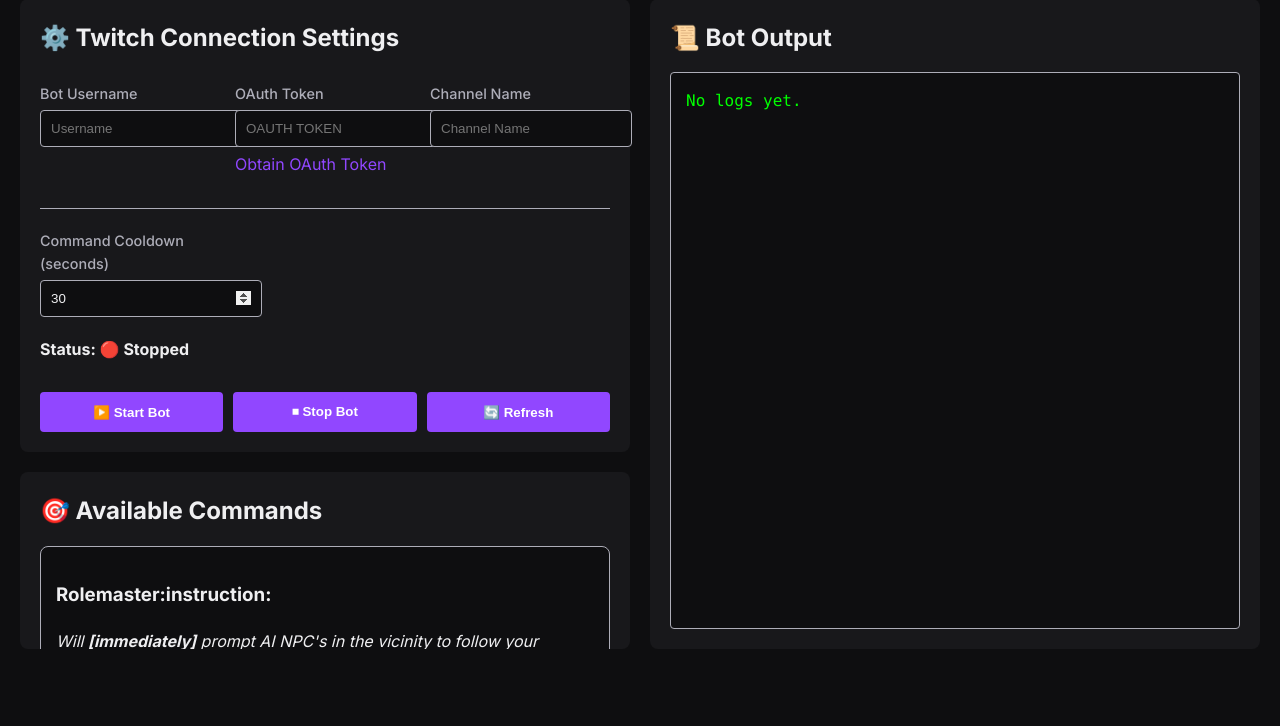
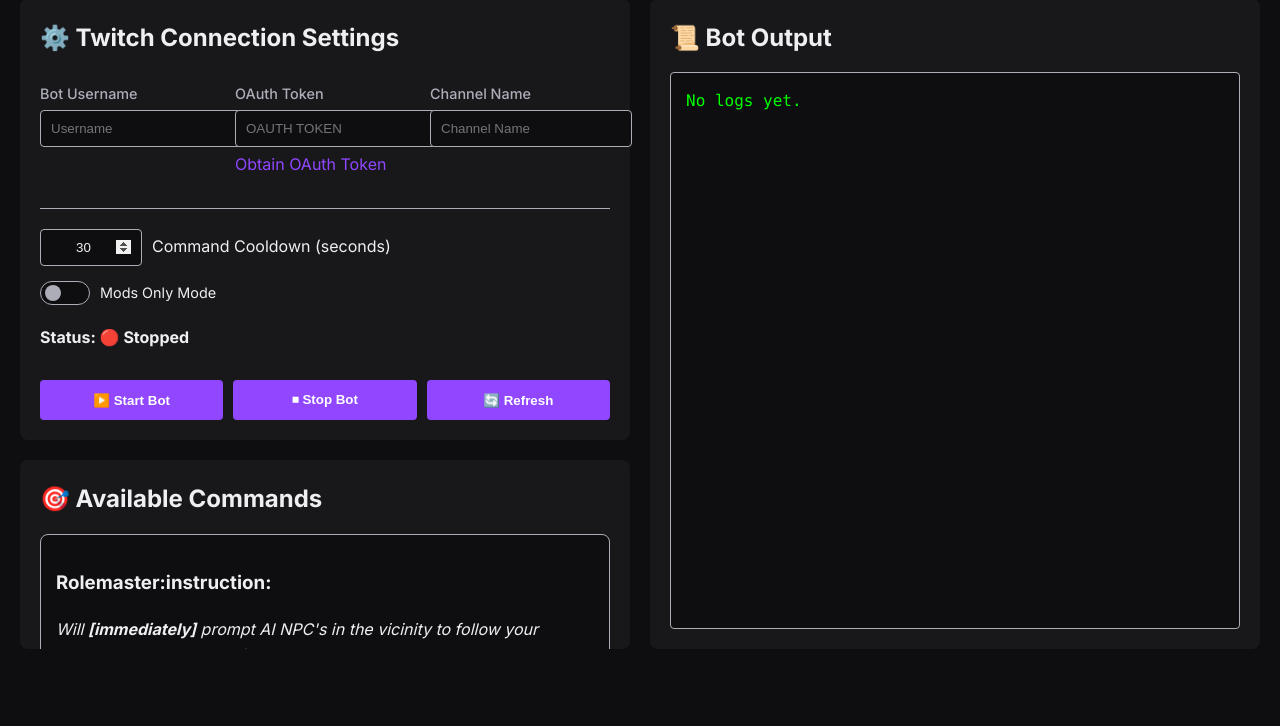
Before and after one commit to Dwemer-Dynamics/CHIM-Twitch-Bot, a PHP site: page / in a window 1280 px wide. Shown: the part 114-840 px from the top of the page. Run offline with PHP 8.4, Linux system fonts and the light colour scheme.

Commit message:
Mods only mode

```diff
--- a/index.php
+++ b/index.php
@@ -23,6 +23,7 @@ if ($_SERVER['REQUEST_METHOD'] === 'POST') {
             "TBOT_OAUTH" => trim($_POST['tbot_oauth']),
             "TBOT_CHANNEL" => trim($_POST['tbot_channel']),
             "TBOT_COOLDOWN" => trim($_POST['tbot_cooldown']),
+            "TBOT_MODS_ONLY" => isset($_POST['tbot_mods_only']) ? "1" : "0",
         ];
         file_put_contents($env_file, json_encode($env_vars));
     }
@@ -32,7 +33,11 @@ if ($_SERVER['REQUEST_METHOD'] === 'POST') {
             echo "⚠️ Bot is already running!";
         } else {
             // Set environment variables and start the bot
-            $env_command = "TBOT_USERNAME='{$env_vars["TBOT_USERNAME"]}' TBOT_OAUTH='{$env_vars["TBOT_OAUTH"]}' TBOT_CHANNEL='{$env_vars["TBOT_CHANNEL"]}' TBOT_COOLDOWN='{$env_vars["TBOT_COOLDOWN"]}'";
+            $env_command = "TBOT_USERNAME='{$env_vars["TBOT_USERNAME"]}' "
+                        . "TBOT_OAUTH='{$env_vars["TBOT_OAUTH"]}' "
+                        . "TBOT_CHANNEL='{$env_vars["TBOT_CHANNEL"]}' "
+                        . "TBOT_COOLDOWN='{$env_vars["TBOT_COOLDOWN"]}' "
+                        . "TBOT_MODS_ONLY='{$env_vars["TBOT_MODS_ONLY"]}'";
             $command = "$env_command php $bot_script > $log_file 2>&1 & echo $!";
             error_log($command);
             $pid = shell_exec($command);
@@ -113,9 +118,16 @@ $log_content = file_exists($log_file) ? array_slice(file($log_file), -25) : [];
                 </div>
 
                 <div class="settings-group">
-                    <div class="input-container">
+                    <div class="cooldown-container">
+                        <input type="number" id="cooldown" name="tbot_cooldown" placeholder="30" min="0" value="<?= htmlspecialchars($env_vars['TBOT_COOLDOWN'] ?? '30') ?>" required>
                         <label for="cooldown">Command Cooldown (seconds)</label>
-                        <input type="number" id="cooldown" name="tbot_cooldown" placeholder="30" min="0" value="<?= htmlspecialchars($env_vars['TBOT_COOLDOWN'] ?? '30') ?>" required>
+                    </div>
+                    <div class="toggle-container">
+                        <label class="toggle-switch">
+                            <input type="checkbox" name="tbot_mods_only" <?= ($env_vars['TBOT_MODS_ONLY'] ?? '0') === '1' ? 'checked' : '' ?>>
+                            <span class="toggle-slider"></span>
+                        </label>
+                        <span class="toggle-label">Mods Only Mode</span>
                     </div>
                 </div>
 
--- a/main.css
+++ b/main.css
@@ -102,6 +102,20 @@ input {
     transition: border-color 0.3s ease;
 }
 
+input[type="number"] {
+    background-color: var(--twitch-dark);
+    border: 1px solid var(--twitch-gray);
+    color: var(--twitch-light);
+    padding: 10px;
+    border-radius: 4px;
+    transition: border-color 0.3s ease;
+}
+
+input[type="number"]::-webkit-inner-spin-button,
+input[type="number"]::-webkit-outer-spin-button {
+    opacity: 1;
+}
+
 .button-group {
     display: flex;
     gap: 10px;
@@ -190,24 +204,83 @@ a:hover {
     margin-top: 20px;
     padding-top: 20px;
     border-top: 1px solid var(--twitch-gray);
+    display: flex;
+    flex-direction: column;
+    gap: 15px;
 }
 
-.settings-group .input-container {
-    max-width: 200px;
+.cooldown-container {
+    display: flex;
+    align-items: center;
+    gap: 10px;
 }
 
-input[type="number"] {
-    width: 100%;
-    min-width: 0;
-    background-color: var(--twitch-dark);
-    border: 1px solid var(--twitch-gray);
-    color: var(--twitch-light);
-    padding: 10px;
-    border-radius: 4px;
-    transition: border-color 0.3s ease;
+.cooldown-container input {
+    width: 80px;
+    text-align: center;
 }
 
-input[type="number"]::-webkit-inner-spin-button,
-input[type="number"]::-webkit-outer-spin-button {
-    opacity: 1;
+.cooldown-container label {
+    order: 2;
+    margin: 0;
 }
+
+.toggle-container {
+    display: flex;
+    align-items: center;
+    gap: 10px;
+}
+
+.toggle-switch {
+    position: relative;
+    display: inline-block;
+    width: 50px;
+    height: 24px;
+}
+
+.toggle-switch input {
+    opacity: 0;
+    width: 0;
+    height: 0;
+}
+
+.toggle-slider {
+    position: absolute;
+    cursor: pointer;
+    top: 0;
+    left: 0;
+    right: 0;
+    bottom: 0;
+    background-color: var(--twitch-dark);
+    transition: .4s;
+    border-radius: 24px;
+    border: 1px solid var(--twitch-gray);
+}
+
+.toggle-slider:before {
+    position: absolute;
+    content: "";
+    height: 16px;
+    width: 16px;
+    left: 4px;
+    bottom: 3px;
+    background-color: var(--twitch-gray);
+    transition: .4s;
+    border-radius: 50%;
+}
+
+input:checked + .toggle-slider {
+    background-color: var(--twitch-purple);
+    border-color: var(--twitch-purple);
+}
+
+input:checked + .toggle-slider:before {
+    transform: translateX(26px);
+    background-color: white;
+}
+
+.toggle-label {
+    font-size: 0.9em;
+    color: var(--twitch-light);
+    user-select: none;
+}
```
Also changed, not shown: service.php (+35 -6 lines).
